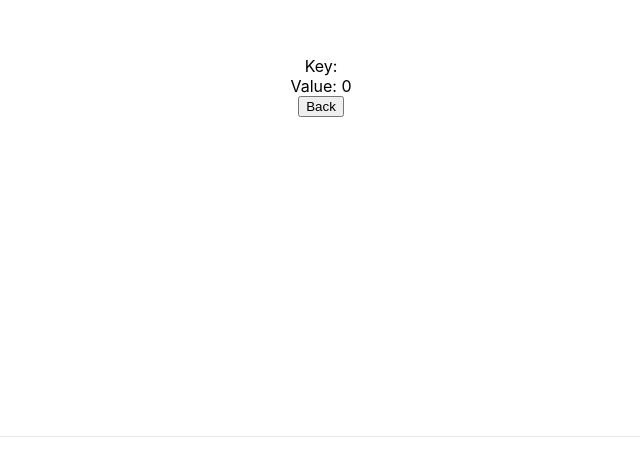
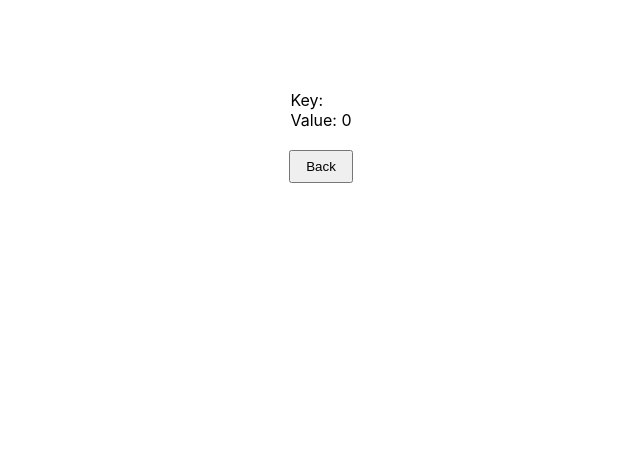
Before and after one commit to mildtotoro/key-value, a Next.js app: page /page2 in a window 1280 px wide. Shown: the part 264-740 px from the top of the page, without its empty margins (319-959 px from the left). Built offline with nearby package versions, Linux system fonts and the light colour scheme.

Commit message:
update style

```diff
--- a/src/pages/page2.tsx
+++ b/src/pages/page2.tsx
@@ -13,20 +13,15 @@ export default function PageTwo({ state }) {
 
   return (
     <div className={styles.container}>
-      <Head>
-        <link rel="icon" href="/favicon.ico" />
-      </Head>
-
       <main className={styles.main}>
-        Key: {state.key}
-        <div></div>
-        Value: {total}
-        <button onClick={back} type="button">
+        <div>
+          <div>Key: {state.key}</div>
+          <div>Value: {total}</div>
+        </div>
+        <button className={styles.button} onClick={back} type="button">
           Back
         </button>
       </main>
-
-      <footer className={styles.footer}></footer>
     </div>
   );
 }
--- a/src/styles/Home.module.css
+++ b/src/styles/Home.module.css
@@ -5,6 +5,11 @@
   flex-direction: column;
   justify-content: center;
   align-items: center;
+}
+
+.button {
+  padding: 7px 15px;
+  margin-top: 20px;
 }
 
 .main {
```
Also changed, not shown: src/pages/page1.tsx (+3 -9 lines).
